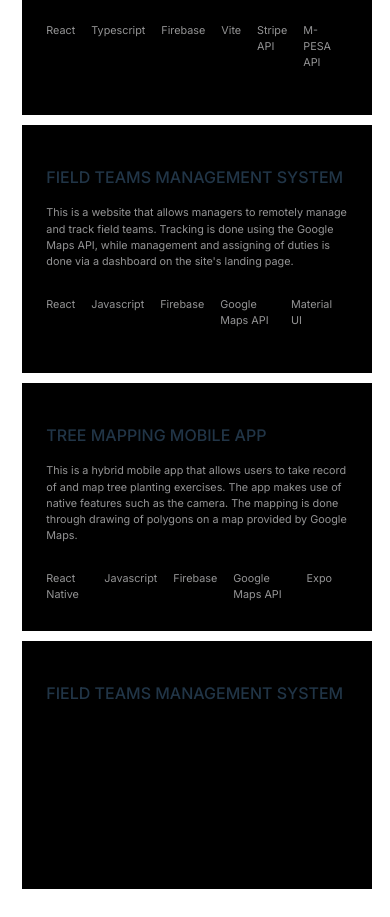
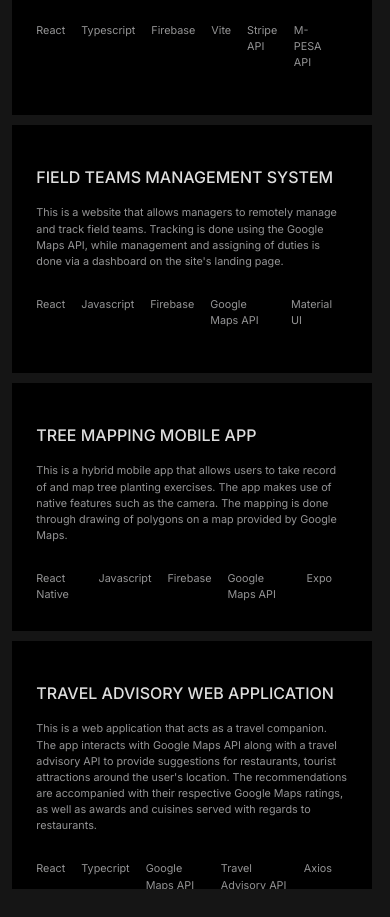
Before and after one commit to KevinKipkemei/Portfolio, a React (Vite) app: page / in a window 390 px wide. Shown: the part 1060-1977 px from the top of the page. Built offline with nearby package versions, Linux system fonts and the light colour scheme.

Commit message:
Mobile responsiveness across all screens

```diff
--- a/src/App.css
+++ b/src/App.css
@@ -146,7 +146,7 @@
     margin-bottom: 10px;
     height: 200px;
     padding: 1.5rem;
-    margin-left: 10px;
+    margin-left: 0px;
     width: auto;
   }
 
@@ -159,3 +159,43 @@
     margin-right: 5px;
   }
 }
+
+@media (max-width: 375px) {
+  #root{
+    padding: 0px;
+  }
+
+  .name{
+    font-size: 50px;
+  }
+
+  .general-info{
+    padding: 0px;
+  }
+
+  .card {
+    background-color: black;
+    margin-bottom: 10px;
+    height: 240px;
+    padding: 0.5rem;
+    margin-left: 0px;
+    width: auto;
+  }
+
+  .card-tech{
+    font-size: 9px;
+  }
+
+  .description-card {
+    font-size: 9.5px
+  }
+
+  .projects-info {
+    width: 100%;
+  }
+
+  .logos {
+    width: 15px;
+    margin-right: 5px;
+  }
+}
--- a/src/App.tsx
+++ b/src/App.tsx
@@ -24,7 +24,10 @@ function App() {
               <p>Linked In</p>
             </div>
           </a>
-          <a className="links" href="https://drive.google.com/file/d/1pvROgDxHsGjNTJict88hRhD4Ilo8cdB9/view?pli=1">
+          <a
+            className="links"
+            href="https://drive.google.com/file/d/1pvROgDxHsGjNTJict88hRhD4Ilo8cdB9/view?pli=1"
+          >
             <div className="logo-and-link">
               <img className="logos" src={Link} />
               <p>Résumé</p>
@@ -54,8 +57,10 @@ function App() {
           <p className="tech-links">React Native</p>
         </div>
         <div>
-        <p className="tech-title">Contact</p>
-        <a href = "mailto:kevinkemei90@gmail.com" className = 'links'>kevinkemei90@gmail.com</a>
+          <p className="tech-title">Contact</p>
+          <a href="mailto:kevinkemei90@gmail.com" className="links">
+            kevinkemei90@gmail.com
+          </a>
         </div>
       </div>
       <div className="projects-info">
@@ -111,7 +116,22 @@ function App() {
           </div>
         </div>
         <div className="card">
-          <p className="project-title">FIELD TEAMS MANAGEMENT SYSTEM</p>
+          <p className="project-title">TRAVEL ADVISORY WEB APPLICATION</p>
+          <p className="description-card">
+            This is a web application that acts as a travel companion. The app
+            interacts with Google Maps API along with a travel advisory API to
+            provide suggestions for restaurants, tourist attractions around the
+            user's location. The recommendations are accompanied with their
+            respective Google Maps ratings, as well as awards and cuisines
+            served with regards to restaurants.
+          </p>
+          <div className="card-stack">
+            <p className="card-tech">React</p>
+            <p className="card-tech">Typecript</p>
+            <p className="card-tech">Google Maps API</p>
+            <p className="card-tech">Travel Advisory API</p>
+            <p className="card-tech">Axios</p>
+          </div>
         </div>
       </div>
     </div>
--- a/src/index.css
+++ b/src/index.css
@@ -18,7 +18,7 @@ body {
   margin-left: 20px;
 }
 
-@media (prefers-color-scheme: light) {
+/* @media (prefers-color-scheme: light) {
   :root {
     color: #213547;
     background-color: #ffffff;
@@ -29,4 +29,4 @@ body {
   button {
     background-color: #f9f9f9;
   }
-}
+} */
```
